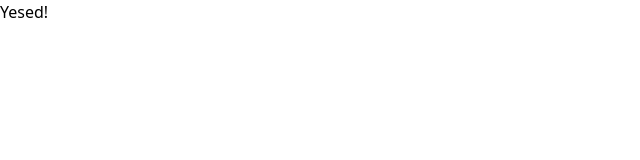
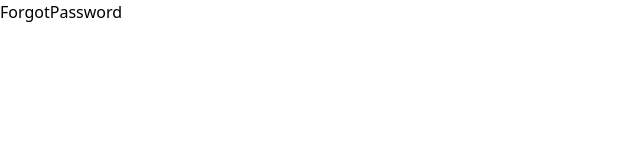
Before and after one commit to dev-enthusias/realtor-clone-react, a React (Create React App) app: page /forgotpassword in a window 1280 px wide. Shown: the top 160 px of the page, without its empty margins (0-640 px from the left). Built offline with nearby package versions, Linux system fonts and the light colour scheme.

Commit message:
created pages and routes

```diff
--- a/package.json
+++ b/package.json
@@ -8,6 +8,8 @@
     "@testing-library/user-event": "^13.5.0",
     "react": "^18.2.0",
     "react-dom": "^18.2.0",
+    "react-router": "^6.10.0",
+    "react-router-dom": "^6.10.0",
     "react-scripts": "5.0.1",
     "web-vitals": "^2.1.4"
   },
--- a/src/App.js
+++ b/src/App.js
@@ -1,8 +1,25 @@
-
+import { BrowserRouter as Router, Routes, Route } from 'react-router-dom';
+import Home from './pages/Home';
+import Profile from './pages/Profile';
+import ForgotPassword from './pages/ForgotPassword';
+import Offers from './pages/Offers';
+import Signin from './pages/Signin';
+import Signup from './pages/Signup';
 
 function App() {
   return (
-    <div>Yesed!</div>
+    <div>
+      <Router>
+        <Routes>
+          <Route path='/' element={<Home />} />
+          <Route path='/profile' element={<Profile />} />
+          <Route path='/forgotpassword' element={<ForgotPassword />} />
+          <Route path='/offers' element={<Offers />} />
+          <Route path='/signin' element={<Signin />} />
+          <Route path='/signup' element={<Signup />} />
+        </Routes>
+      </Router>
+    </div>
   );
 }
 
--- /dev/null
+++ b/src/pages/ForgotPassword.jsx
@@ -0,0 +1,7 @@
+import React from 'react'
+
+export default function ForgotPassword() {
+  return (
+    <div>ForgotPassword</div>
+  )
+}
--- /dev/null
+++ b/src/pages/Home.jsx
@@ -0,0 +1,5 @@
+import React from 'react';
+
+export default function Home() {
+  return <div>Home</div>;
+}
--- /dev/null
+++ b/src/pages/Offers.jsx
@@ -0,0 +1,7 @@
+import React from 'react'
+
+export default function Offers() {
+  return (
+    <div>Offers</div>
+  )
+}
--- /dev/null
+++ b/src/pages/Profile.jsx
@@ -0,0 +1,5 @@
+import React from 'react';
+
+export default function Profile() {
+  return <div>Profile</div>;
+}
--- /dev/null
+++ b/src/pages/Signin.jsx
@@ -0,0 +1,7 @@
+import React from 'react'
+
+export default function Signin() {
+  return (
+    <div>Signin</div>
+  )
+}
--- /dev/null
+++ b/src/pages/Signup.jsx
@@ -0,0 +1,7 @@
+import React from 'react'
+
+export default function Signup() {
+  return (
+    <div>Signup</div>
+  )
+}
```
Also changed, not shown: 1 other file (tests, documents, lock files or other folders).
